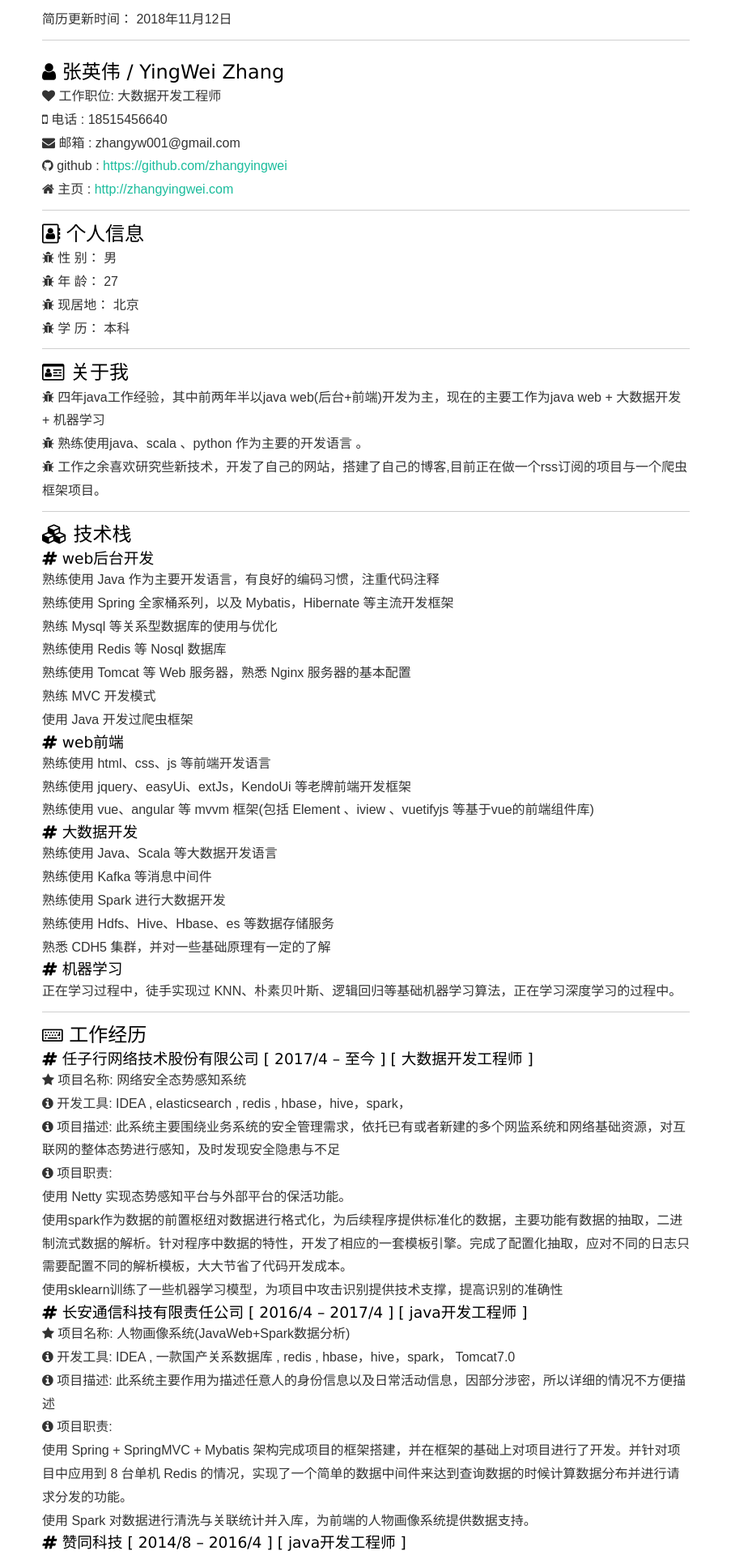
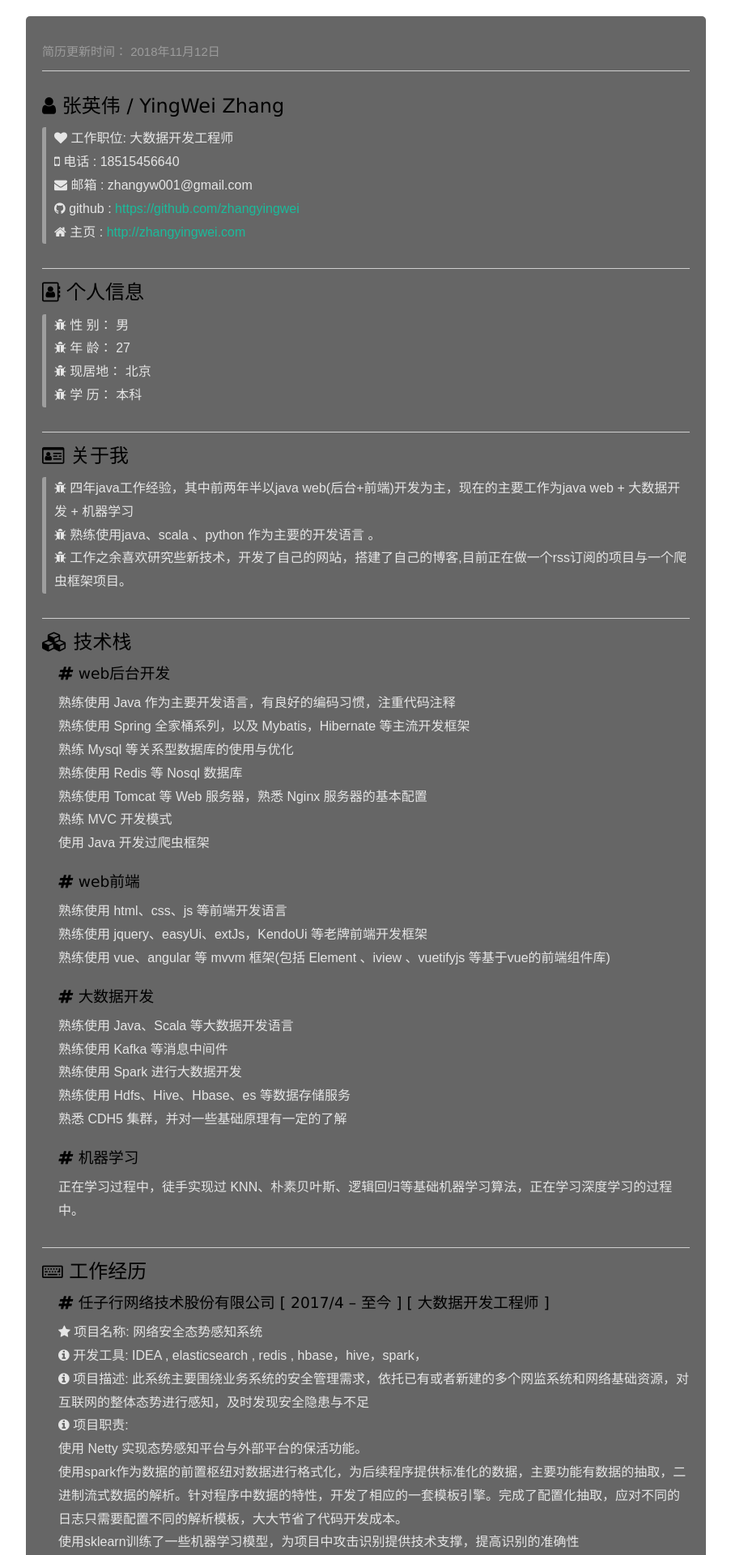
Before and after one commit to zhangyingwei/resume, a Jekyll site: the page built from index.html, in a window 1280 px wide. Shown: the top 1920 px of the page at 81% size, without its empty margins (188-1091 px from the left). Built offline with Jekyll 4.4.1, drawn with Linux system fonts in a browser that asks for light colours.

Commit message:
# main.css

```diff
--- a/css/main.css
+++ b/css/main.css
@@ -1,7 +1,68 @@
 .page-content {
     width: 800px;
-    margin: 0 auto;
+    margin: 20px auto;
+    background-color: #666666;
+    padding: 20px;
+    border-radius: 5px;
+}
+.font-white {
+    color: #e6e6e6;
 }
 .post-header {
     padding: 10px 0;
 }
+.update-time{
+    font-size: 15px;
+    color: #9c9c9c;
+}
+
+h1, h2, h3, h4, h5, h6{
+    margin: 5px 0 10px 0;
+}
+
+/* h3 {
+    border-left: 1px solid #000;
+    padding-left: 5px;
+} */
+
+.entry-content ul li{
+
+}
+
+.entry-content ul{
+    margin-bottom: 20px;
+}
+
+.entry-content h3 {
+    padding-left: 20px;
+}
+
+.entry-content h3 + ul{
+    padding-left: 20px;
+}
+
+.entry-content h3 ~ hr + ul{
+    padding-left: 20px;
+}
+
+.entry-content h1 + ul{
+    margin-top: 10px;
+    border-left: 5px solid #9E9E9E;
+    border-radius: 3px;
+    padding-left: 10px;
+}
+
+.entry-content h2 + ul{
+    margin-top: 10px;
+    border-left: 5px solid #9E9E9E;
+    border-radius: 3px;
+    padding-left: 10px;
+}
+
+.entry-content h1 + ul li{
+    /* padding: 2px 0; */
+}
+
+h3 ~ ul li {
+    /* font-size: 15px; */
+}
```
